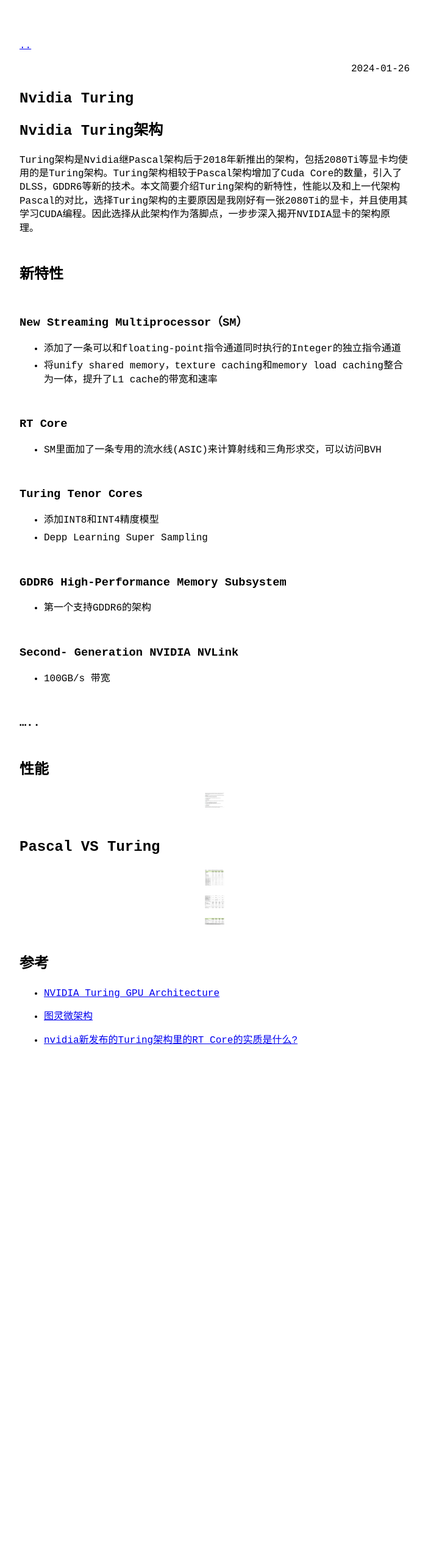
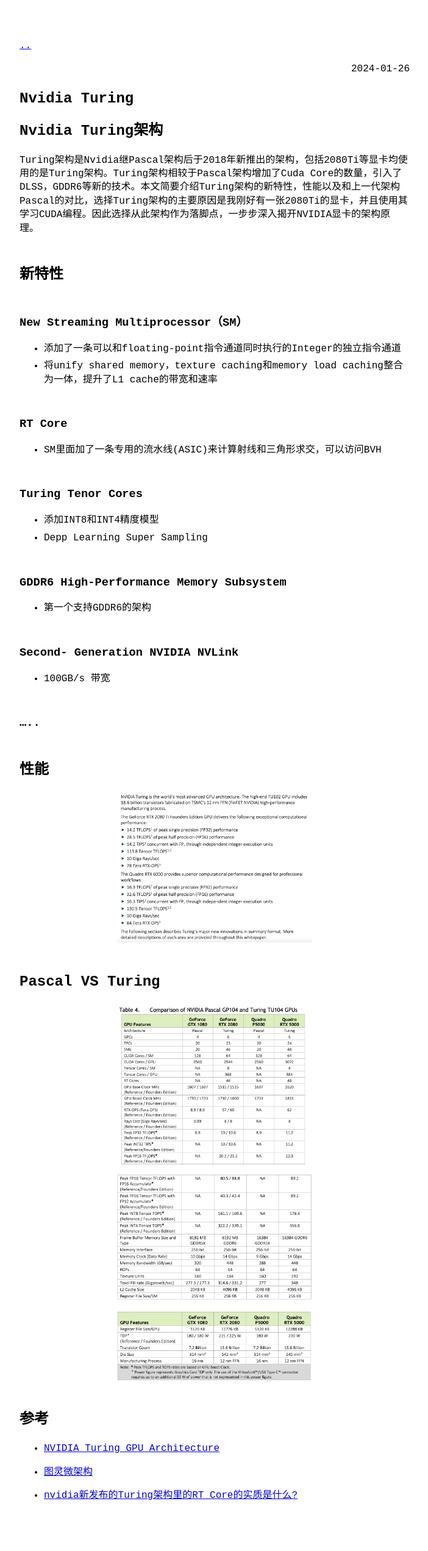
Before and after one commit to Daydream0929/daydream0929.github.io, a Jekyll site: the page built from _posts/2024-01-26-nvidia-turing.md, in a window 1280 px wide. Shown: the whole page at 61% size, without its empty margins (288-990 px from the left). Built offline with Jekyll 4.4.1, drawn with Linux system fonts in a browser that asks for light colours; our own code applies the rules of GitHub Pages for plain Markdown files; before the commit the page ends 1797 px from its top, so only the background shows below that.

Commit message:
update sass

```diff
--- a/_sass/no-style-please.scss
+++ b/_sass/no-style-please.scss
@@ -88,7 +88,7 @@
 }
 
 img {
-  max-width: 5%;
+  max-width: 50%;
   display: block;
   margin: 0 auto;
 }
```
